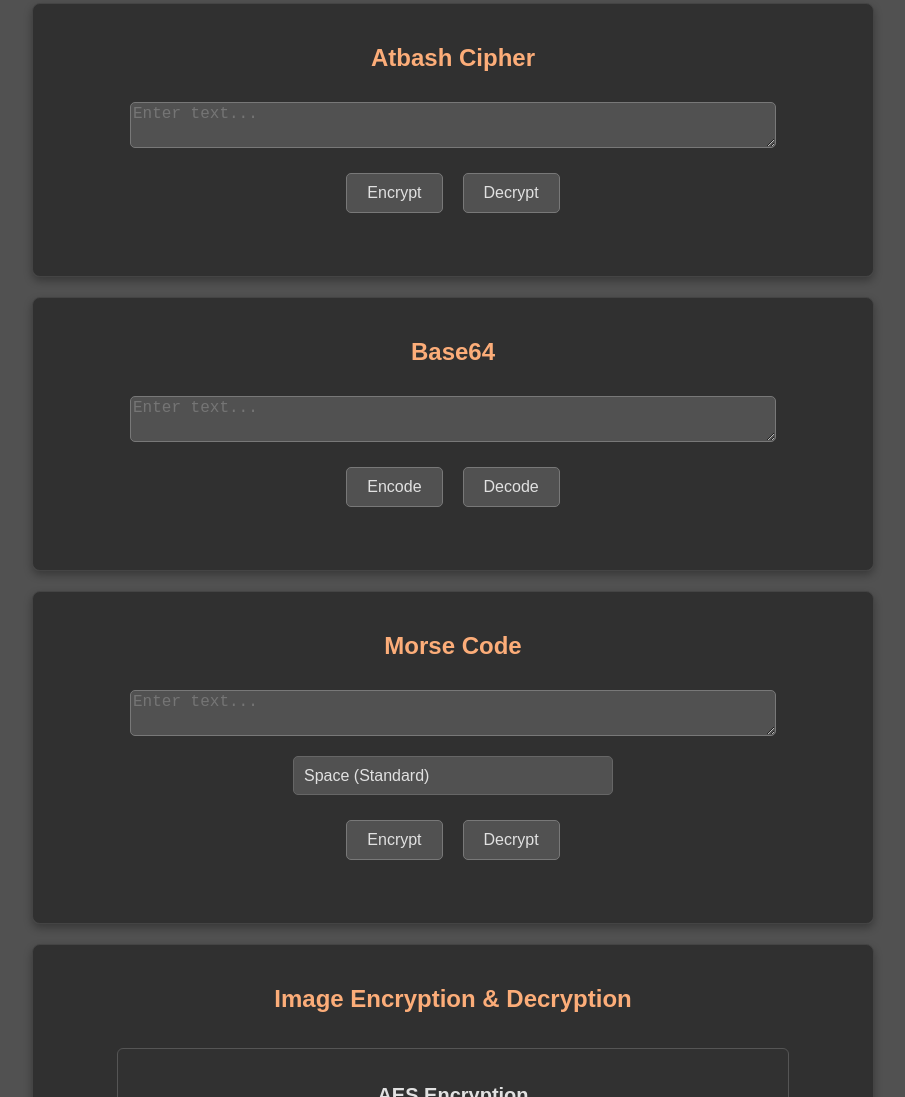
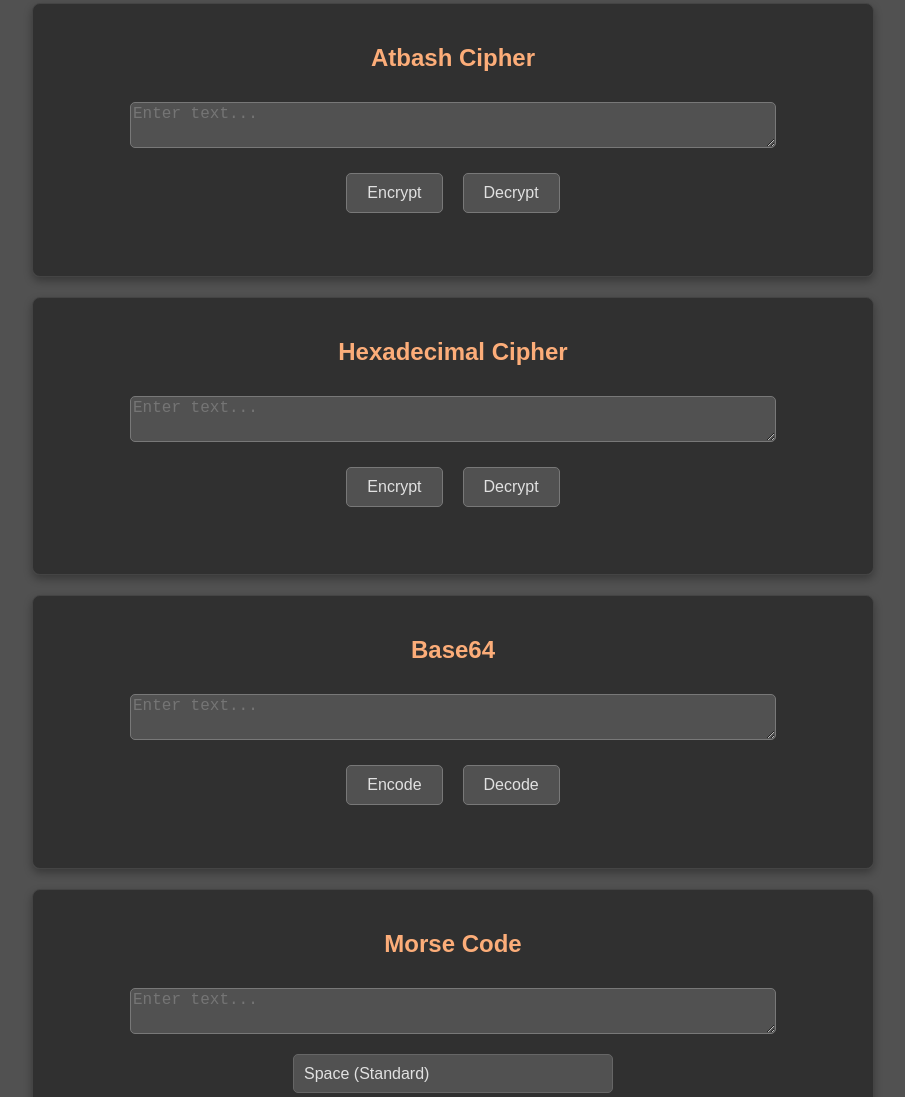
Before and after one commit to z6savz/TranslatorTEP, a plain HTML site: page decrypt.html in a window 1280 px wide. Shown: the part 1445-2542 px from the top of the page, without its empty margins (187-1092 px from the left). Drawn offline with nearby package versions, Linux system fonts and the light colour scheme.

Commit message:
Update decrypt.html

```diff
--- a/decrypt.html
+++ b/decrypt.html
@@ -72,6 +72,17 @@
             <button onclick="decryptAtbash()">Decrypt</button>
         </div>
         <p class="atbash-output"></p>
+    </div>
+
+    <!-- Hexadecimal Cipher -->
+    <div class="method">
+        <h2>Hexadecimal Cipher</h2>
+        <textarea class="hex-input" placeholder="Enter text..."></textarea>
+        <div class="button-container">
+            <button onclick="encryptHex()">Encrypt</button>
+            <button onclick="decryptHex()">Decrypt</button>
+        </div>
+        <p class="hex-output"></p>
     </div>
 
     <!-- Base64 -->
```
